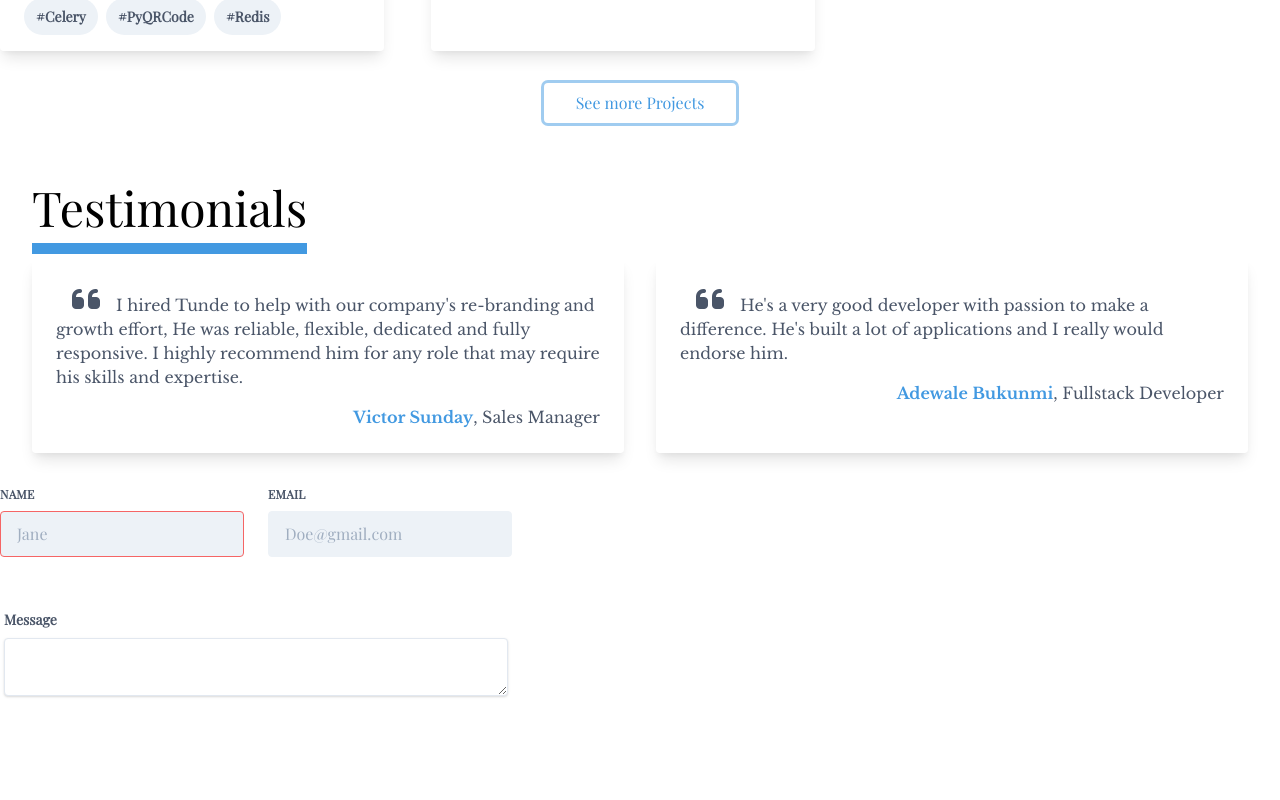
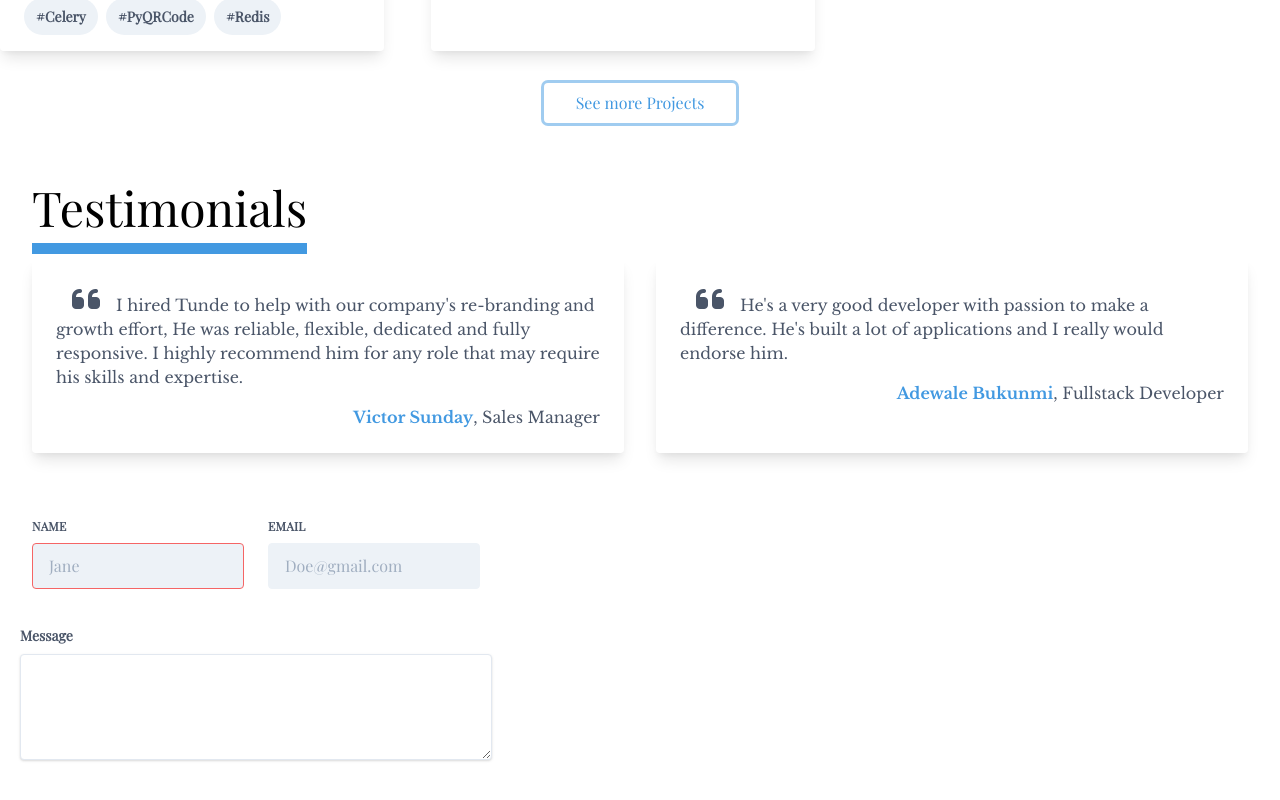
Before and after one commit to rammyblog/portfolio, a Next.js app: page / in a window 1280 px wide. Shown: the part 2691-3491 px from the top of the page. Before the commit the page ends 3433 px from the top, so only its background shows below. Built offline with nearby package versions, Linux system fonts and the light colour scheme; some icons are missing.

Commit message:
Trying to fix the purge css issue

```diff
--- a/components/ContactForm.js
+++ b/components/ContactForm.js
@@ -3,7 +3,7 @@ import React from "react"
 function ContactForm() {
   return (
     <>
-      <form class="w-full max-w-lg ">
+      <form class="w-full max-w-lg p-8 ">
         <div class="flex flex-wrap -mx-3 mb-6">
           <div class="w-full md:w-1/2 px-3 mb-6 md:mb-0">
             <label
@@ -36,7 +36,7 @@ function ContactForm() {
             />
           </div>
         </div>
-        <div class="mb-4 -mx-3 mb-6 p-4">
+        <div class="mb-4 -mx-3 mb-6">
           <label
             class="block text-gray-700 text-sm font-bold mb-2"
             for="message"
@@ -44,9 +44,9 @@ function ContactForm() {
             Message
           </label>
           <textarea
-            className="shadow appearance-none border rounded w-full py-2 px-3 text-gray-700 leading-tight focus:outline-none focus:shadow-outline"
+            className="shadow appearance-none border rounded w-full p-8 text-gray-700 leading-tight focus:outline-none focus:shadow-outline"
             cols="30"
-            row="5"
+            row="20"
           />
           {/* <input
             class=""
--- a/components/about.js
+++ b/components/about.js
@@ -109,7 +109,7 @@ function About() {
               <div key={idx} className="tooltip inline">
                 <i
                   className={`text-gray-500 text-4xl  p-5 mx-5 transition duration-500
-                 ease-in-out  hover:text-white hover::${skill.color} transform hover:-translate-y-1 hover:scale-110 ${skill.fontAwesomeClassname} `}
+                 ease-in-out  hover:text-white hover:${skill.color} transform hover:-translate-y-1 hover:scale-110 ${skill.fontAwesomeClassname} `}
                 />
                 <span
                   className={`tooltip-text border rounded text-white mt-0 -m-16 ${skill.color} `}
--- a/tailwind.config.js
+++ b/tailwind.config.js
@@ -33,6 +33,8 @@ module.exports = {
     },
     extend: {},
   },
-  variants: {},
+  variants: {
+    backgroundColor: ["responsive", "hover", "focus"],
+  },
   plugins: [],
 }
```
